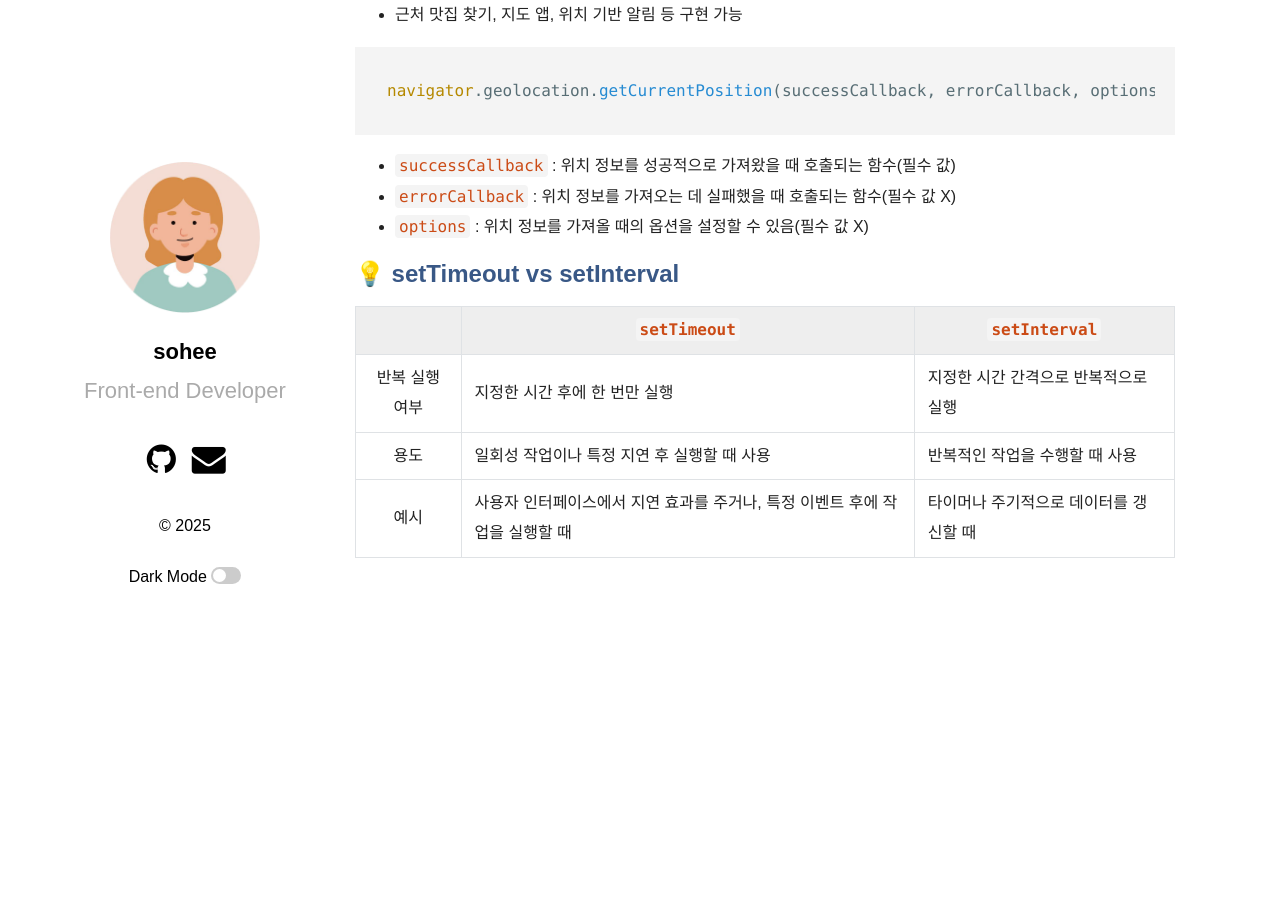
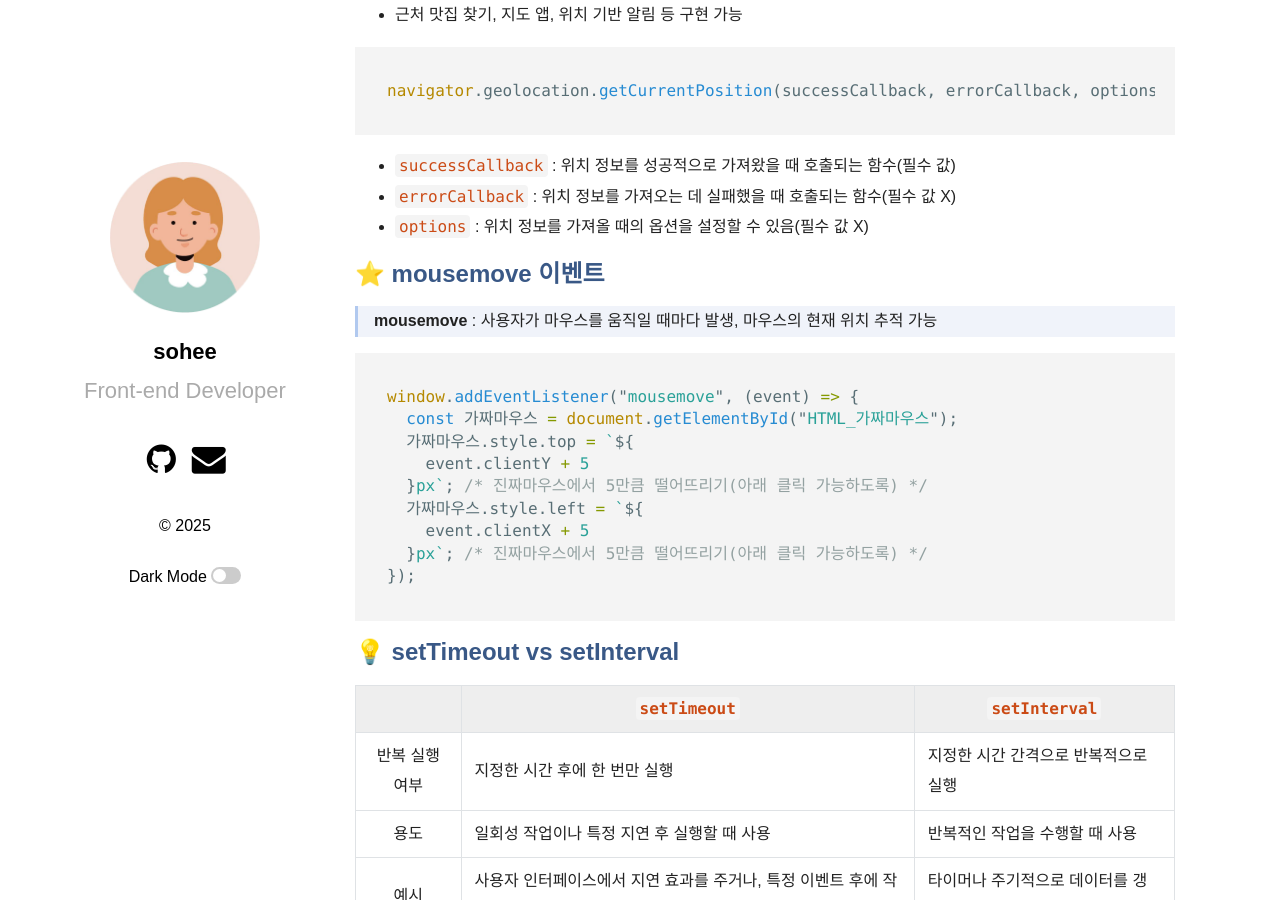
Before and after one commit to shkim00216/shkim00216.github.io, a Jekyll site: the page built from _posts/2025-05-21-Javascript5.md, in a window 1280 px wide and 900 px high, scrolled down 2371 px. Built offline with Jekyll 4.4.1, drawn with Linux system fonts in a browser that asks for light colours; some web fonts are replaced; before the commit the page ends 2974 px from its top, so only the background shows below that.

Commit message:
Update 2025-05-21-Javascript5.md

````diff
--- a/_posts/2025-05-21-Javascript5.md
+++ b/_posts/2025-05-21-Javascript5.md
@@ -114,9 +114,25 @@ navigator.geolocation.getCurrentPosition(successCallback, errorCallback, options
 - `errorCallback` : 위치 정보를 가져오는 데 실패했을 때 호출되는 함수(필수 값 X)
 - `options` : 위치 정보를 가져올 때의 옵션을 설정할 수 있음(필수 값 X)
 
-## 💡 setTimeout vs setInterval
+## ⭐️ mousemove 이벤트
 
 <!-- CSS-JS/class-js/section05/05-02/03-timer.html 참고 -->
+
+> **mousemove** : 사용자가 마우스를 움직일 때마다 발생, 마우스의 현재 위치 추적 가능
+
+```javascript
+window.addEventListener("mousemove", (event) => {
+  const 가짜마우스 = document.getElementById("HTML_가짜마우스");
+  가짜마우스.style.top = `${
+    event.clientY + 5
+  }px`; /* 진짜마우스에서 5만큼 떨어뜨리기(아래 클릭 가능하도록) */
+  가짜마우스.style.left = `${
+    event.clientX + 5
+  }px`; /* 진짜마우스에서 5만큼 떨어뜨리기(아래 클릭 가능하도록) */
+});
+```
+
+## 💡 setTimeout vs setInterval
 
 |                | `setTimeout    `                                                            | `setInterval`                          |
 | :------------: | --------------------------------------------------------------------------- | -------------------------------------- |
````
